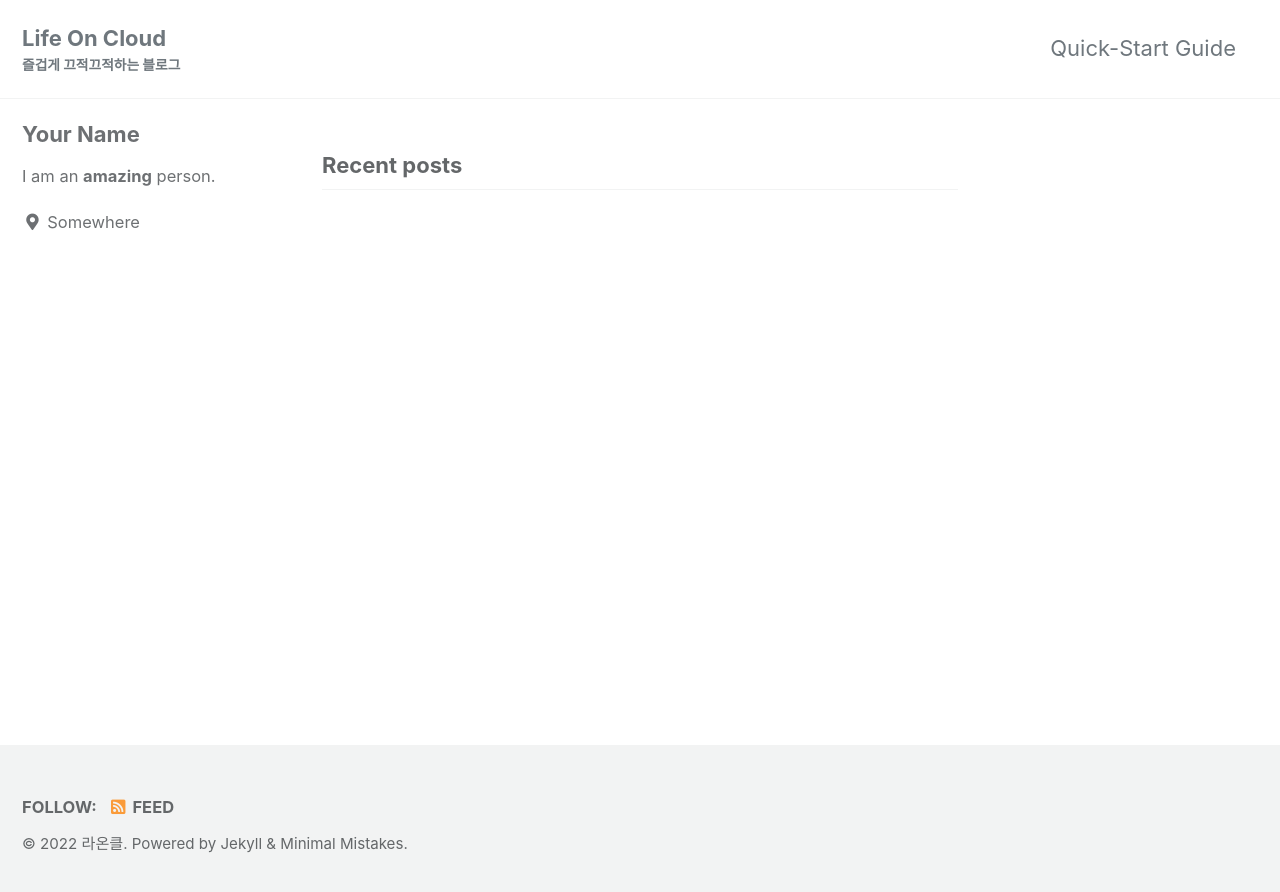
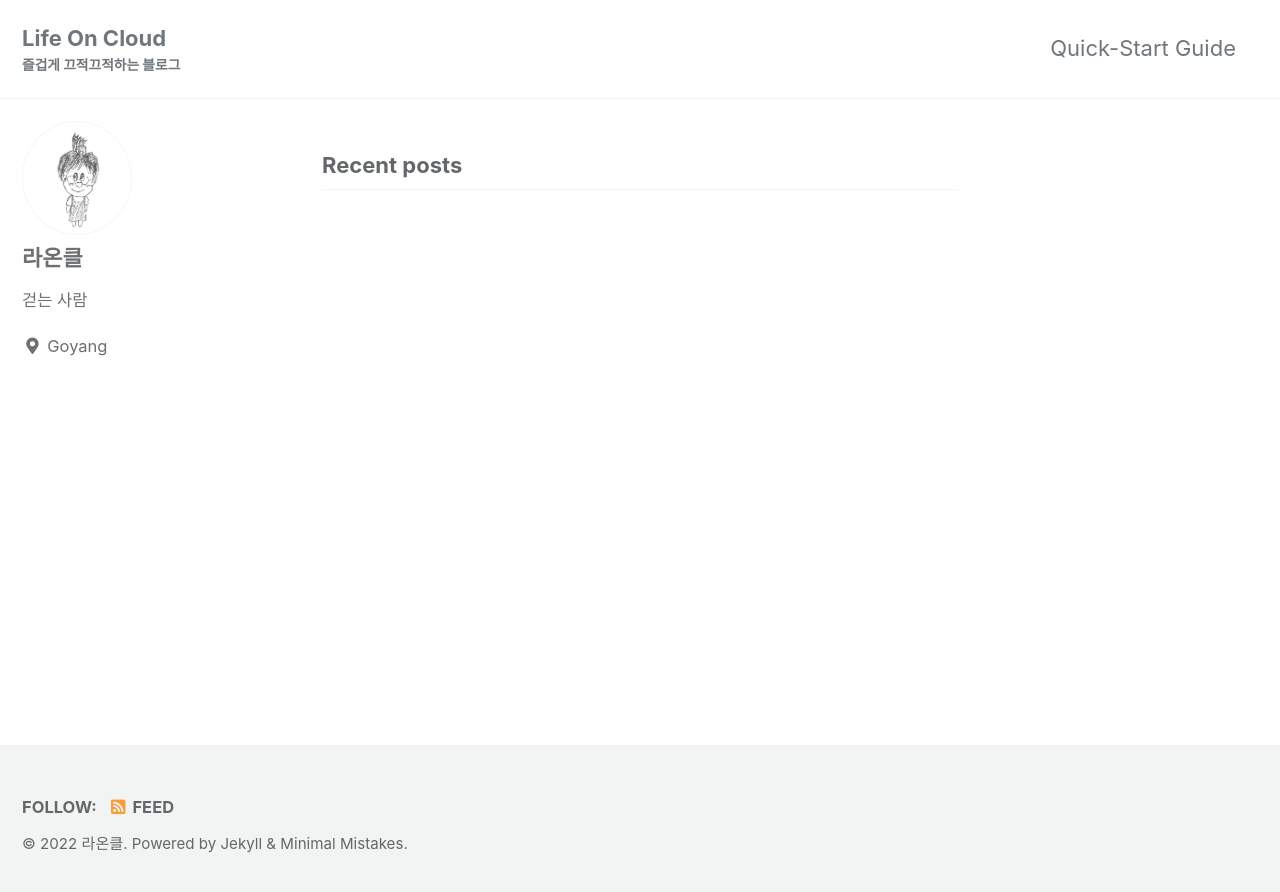
Before and after one commit to lifeoncloud/lifeoncloud.github.io, a Jekyll site: the page built from index.html, in a window 1280 px wide. Shown: the top 892 px of the page. Built offline with Jekyll 4.4.1, drawn with Linux system fonts in a browser that asks for light colours; cached includes are drawn as plain includes; the list of posts is cut into pages by our own code.

```diff
--- a/_config.yml
+++ b/_config.yml
@@ -20,7 +20,7 @@
 title_separator          : "-"
 subtitle                 : "즐겁게 끄적끄적하는 블로그"
 name                     : "라온클"
-description              : "걷는 사람"
+description              : #"걷는 사람"
 url                      : "https://lifeoncloud.github.io"
 baseurl                  : # the subpath of your site, e.g. "/blog"
 repository               : # GitHub username/repo-name e.g. "mmistakes/minimal-mistakes"
@@ -104,27 +104,27 @@
 
 # Site Author
 author:
-  name             : "Your Name"
-  avatar           : # path of avatar image, e.g. "/assets/images/bio-photo.jpg"
-  bio              : "I am an **amazing** person."
-  location         : "Somewhere"
+  name             : "라온클"
+  avatar           : "/assets/images/soojin-by-hand-drawing.jpg"
+  bio              : "걷는 사람"
+  location         : "Goyang"
   email            :
   links:
     - label: "Email"
       icon: "fas fa-fw fa-envelope-square"
-      # url: "mailto:your.name@email.com"
+      # url: "mailto:soojinleeoncloud@gmail.com"
     - label: "Website"
       icon: "fas fa-fw fa-link"
-      # url: "https://your-website.com"
+      # url: "https://lifeoncloud.kr"
     - label: "Twitter"
       icon: "fab fa-fw fa-twitter-square"
-      # url: "https://twitter.com/"
+      # url: "https://twitter.com/soojinoncloud"
     - label: "Facebook"
       icon: "fab fa-fw fa-facebook-square"
-      # url: "https://facebook.com/"
+      # url: "https://facebook.com/soojinleeoncloud"
     - label: "GitHub"
       icon: "fab fa-fw fa-github"
-      # url: "https://github.com/"
+      # url: "https://github.com/lifeoncloud"
     - label: "Instagram"
       icon: "fab fa-fw fa-instagram"
       # url: "https://instagram.com/"
```
Also changed, not shown: assets/images/soojin-by-hand-drawing.jpg (added), 3 other files.
